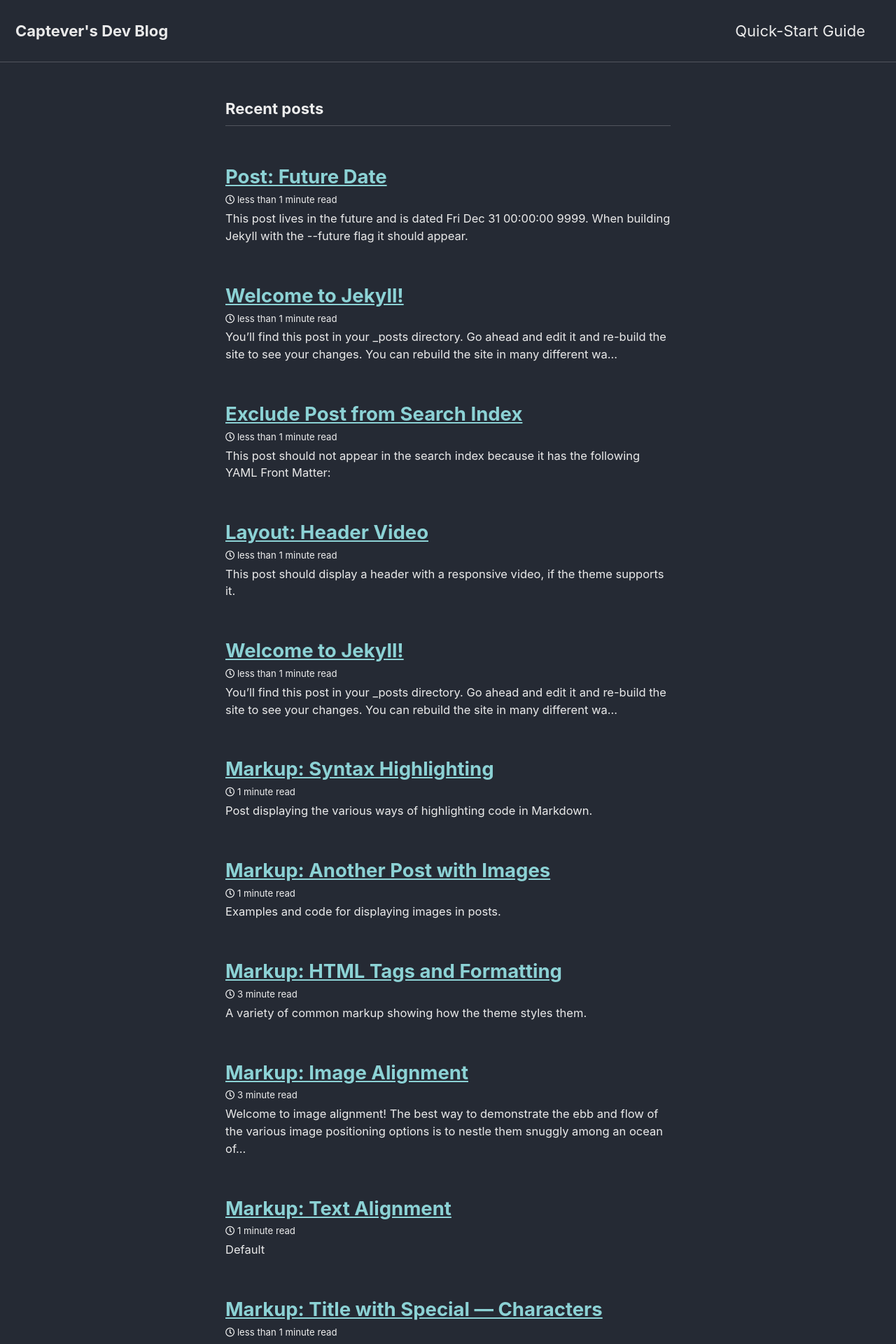
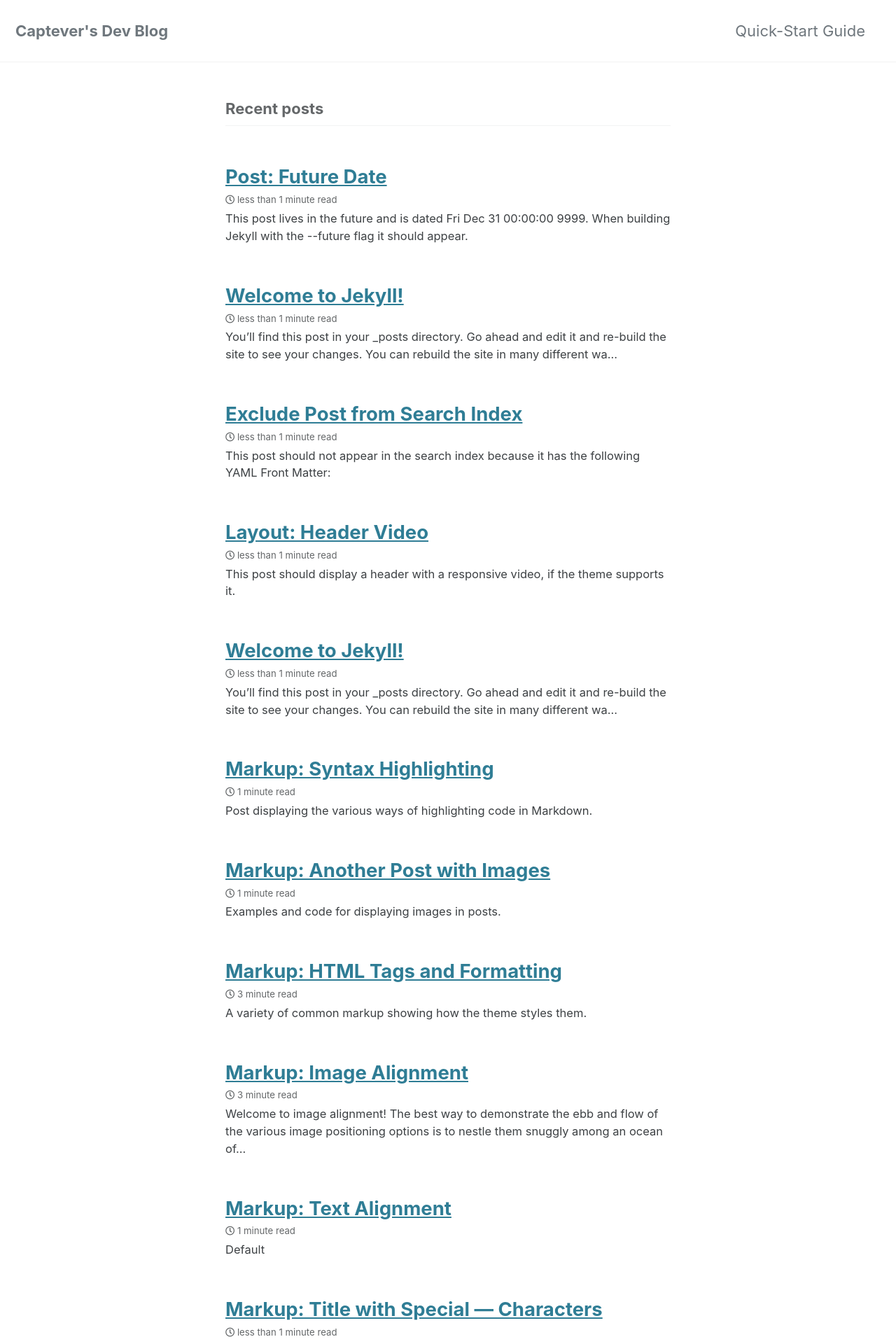
Before and after one commit to Captever/captever.github.io, a Jekyll site: the page built from index.markdown, in a window 1280 px wide. Shown: the top 1920 px of the page at 70% size. Built offline with Jekyll 4.4.1, drawn with Linux system fonts in a browser that asks for light colours; cached includes are drawn as plain includes; the list of posts is cut into pages by our own code.

Commit message:
Changed Theme to 'default'

```diff
--- a/_config.yml
+++ b/_config.yml
@@ -12,7 +12,7 @@
 
 # theme                  : "minimal-mistakes-jekyll"
 # remote_theme           : "mmistakes/minimal-mistakes"
-minimal_mistakes_skin    : "dark" # "air", "aqua", "contrast", "dark", "dirt", "neon", "mint", "plum", "sunrise"
+minimal_mistakes_skin    : "default" # "default", "air", "aqua", "contrast", "dark", "dirt", "neon", "mint", "plum", "sunrise"
 
 # Site Settings
 locale                   : "en-US"
```
